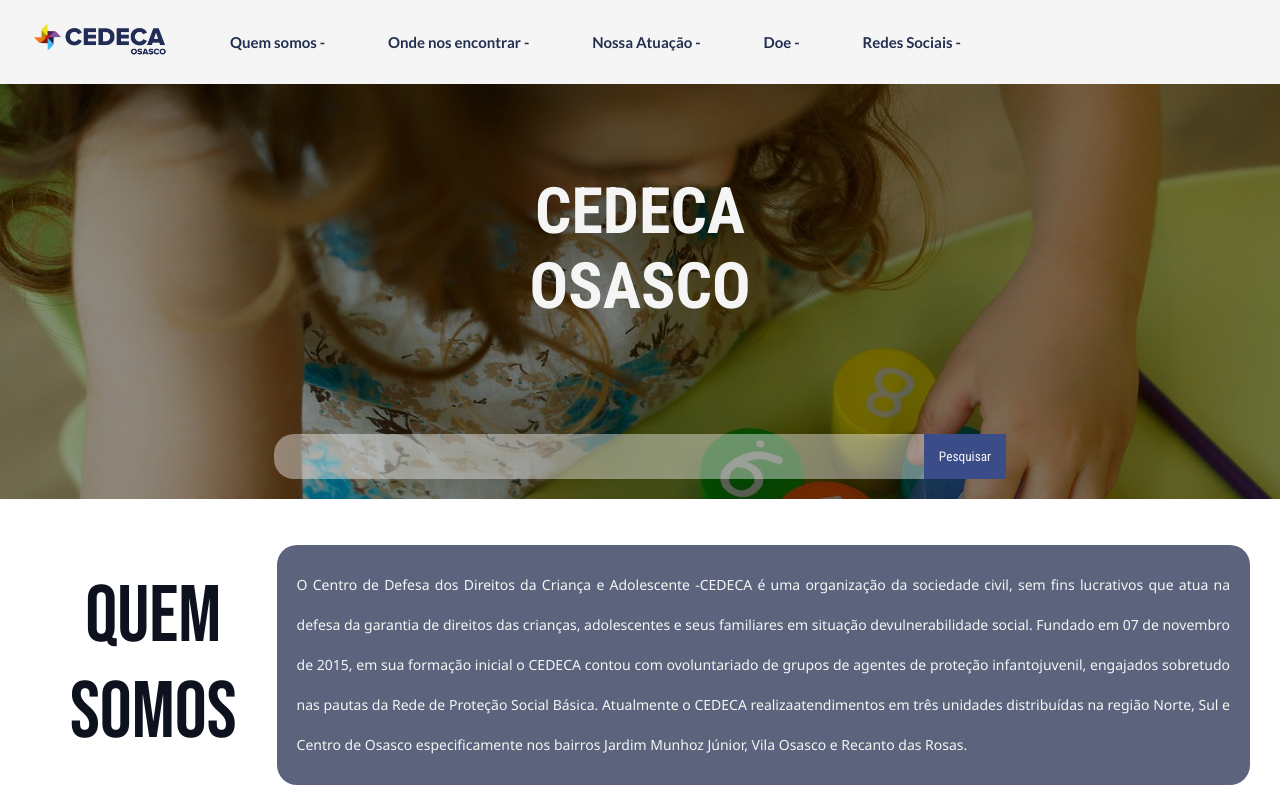
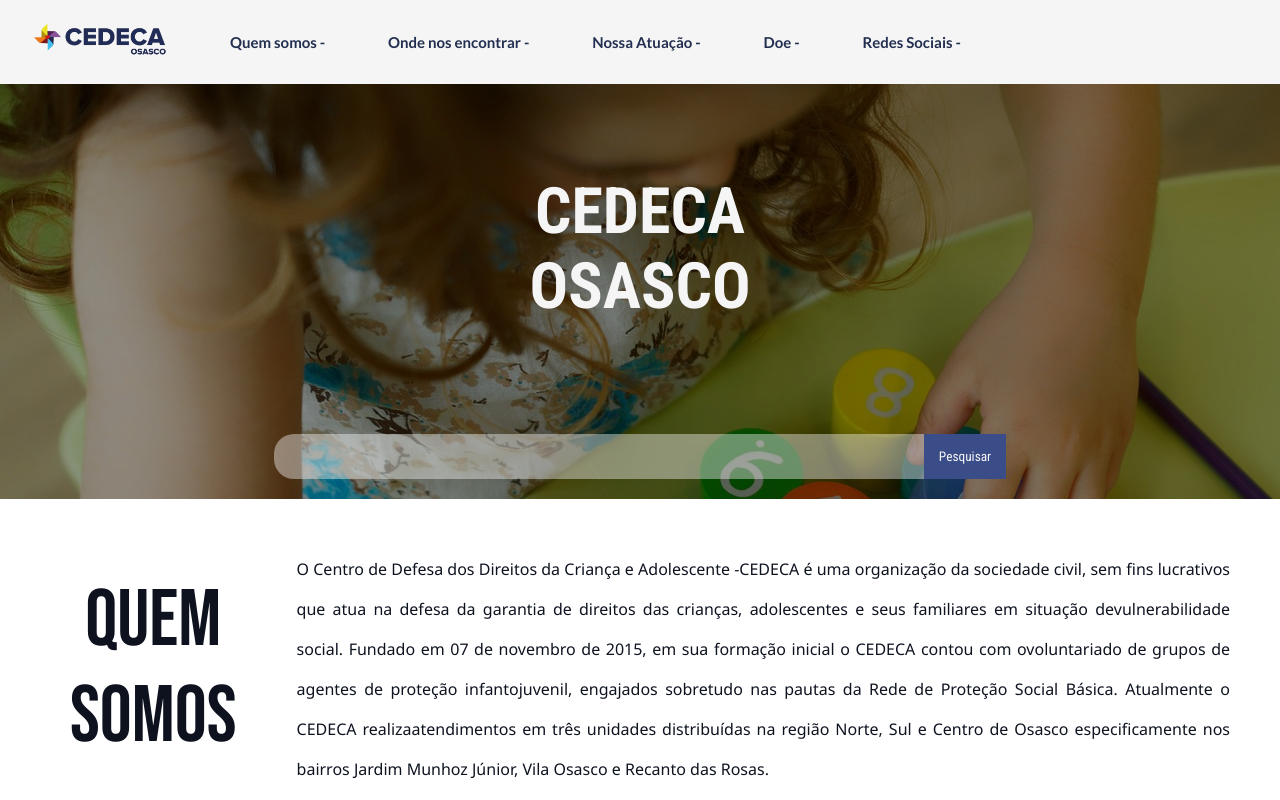
Before and after one commit to devPabloEdu/CedecaOsasco, a React (Create React App) app: page / in a window 1280 px wide. Shown: the top 800 px of the page. Built offline with nearby package versions, Linux system fonts and the light colour scheme.

Commit message:
Removendo fundo azul do quem somos

```diff
--- a/src/Styles/Quemsomos.css
+++ b/src/Styles/Quemsomos.css
@@ -22,9 +22,8 @@
 }
 .Quemsomosbox p{
     text-align: justify;
-    font-size: 14px;
-    color: whitesmoke;
-    background-color: #232f50be;
+    font-size: 16px;
+    color: #0e1320;
     padding: 20px;
     font-family: var(--textfont);
     line-height: 40px;
```
